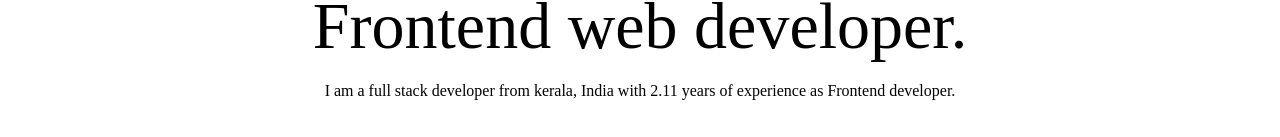
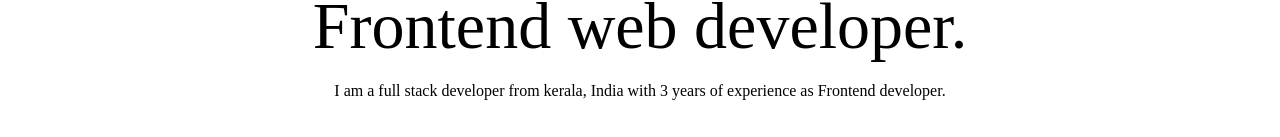
Before and after one commit to AFSALHAMEED/afsal_portfolio, a Next.js app: page / in a window 1280 px wide. Shown: the part 427-564 px from the top of the page. Built offline with nearby package versions, Linux system fonts and the light colour scheme; a web font is replaced by a local one.

Commit message:
Year updated

```diff
--- a/app/components/Header.jsx
+++ b/app/components/Header.jsx
@@ -55,7 +55,7 @@ export const Header = () => {
         transition={{ duration: 0.6, delay: 0.7 }}
         className="max-w-2xl mx-auto !font-Ovo"
       >
-        I am a full stack developer from kerala, India with 2.11 years of
+        I am a full stack developer from kerala, India with 3 years of
         experience as Frontend developer.
       </motion.p>
       <div className="flex flex-col  md:flex-row items-center gap-4 mt-4 ">
@@ -77,7 +77,7 @@ export const Header = () => {
           initial={{ opacity: 0, y: 30 }}
           whileInView={{ opacity: 1, y: 0 }}
           transition={{ duration: 0.6, delay: 1.2 }}
-          href="/afsalvh_resume.pdf"
+          href="/afsal_resume.pdf"
           download
           className="px-10 py-3 mt-4  md:mt-0 border rounded-full border-gray-500 flex items-center gap-2 bg-white dark:text-black"
         >
```
Also changed, not shown: 2 other files (tests, documents, lock files or other folders).
